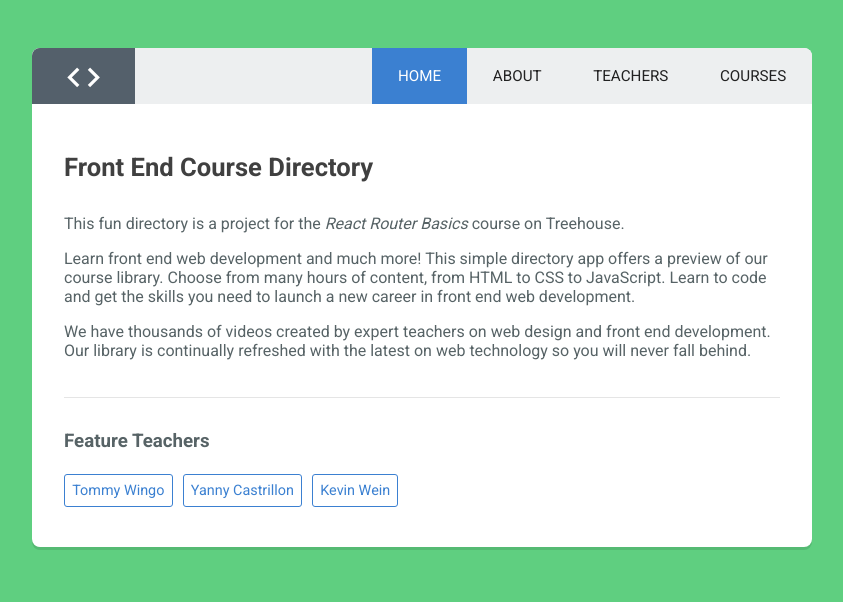
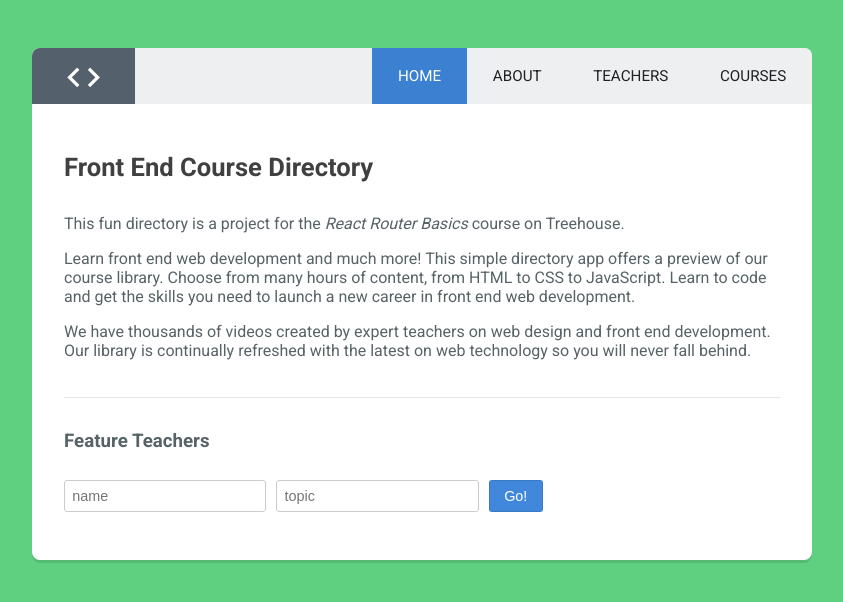
Before and after one commit to yannycastrillon/react-routing, a React app: page / in a window 1280 px wide. Shown: the top 602 px of the page, without its empty margins (218-1061 px from the left). Built offline with nearby package versions, Linux system fonts and the light colour scheme.

Commit message:
Add form to the home page to show how a form can be use to send values through the URL

```diff
--- a/src/components/Home.js
+++ b/src/components/Home.js
@@ -1,7 +1,17 @@
 import React, { Component } from 'react';
-import { Link } from 'react-router';
+import { Link, browserHistory } from 'react-router';
 
 class Home extends Component {
+
+  handleSubmit(event) {
+    event.preventDefault();
+    let teacherName = event.target.elements[0].value;
+    let teacherTopic= event.target.elements[1].value;
+    let path = `featured/${teacherTopic}/${teacherName}`;
+    // This is going to redirect the user to the new URL store in path
+    browserHistory.push(path);
+  }
+
   render() {
     return (
       <div className="main-content home">
@@ -11,9 +21,11 @@ class Home extends Component {
         <p>We have thousands of videos created by expert teachers on web design and front end development. Our library is continually refreshed with the latest on web technology so you will never fall behind.</p>
         <hr />
         <h3>Feature Teachers</h3>
-        <Link to="/Featured/HTLM/Tommy">Tommy Wingo</Link>
-        <Link to="/Featured/CSS/Yanny Castrillon">Yanny Castrillon</Link>
-        <Link to="/Featured/JavaScript/Kevin Wein">Kevin Wein</Link>
+        <form onSubmit={this.handleSubmit}>
+          <input type="text" placeholder="name"></input>
+          <input type="text" placeholder="topic"></input>
+          <button type="submit">Go!</button>
+        </form>
       </div>
     );
   }
```
